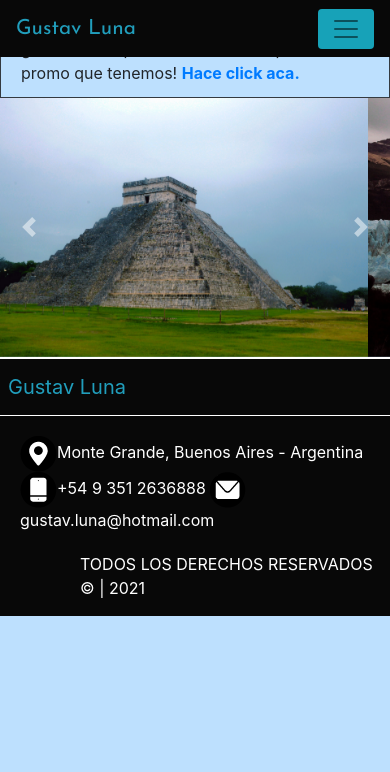
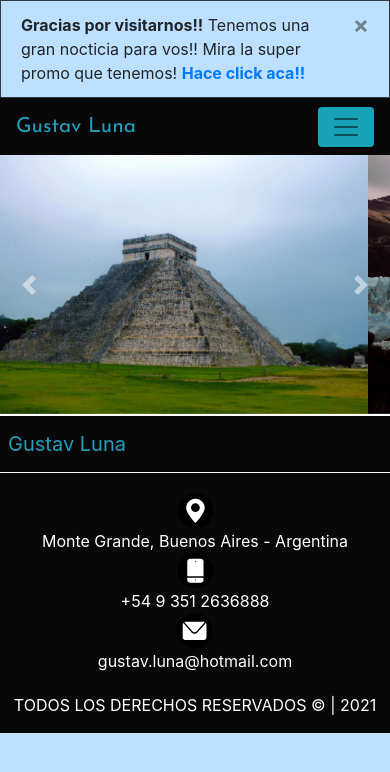
Before and after one commit to GustavLuna/Clase15, a website: page index.html in a window 390 px wide. Drawn offline with nearby package versions, Linux system fonts and the light colour scheme.

Commit message:
cambiando foto

```diff
--- a/index.html
+++ b/index.html
@@ -23,7 +23,7 @@
     <!-- Alerta -->
     <div class="alert alert-info-warning alert-dismissible fade show border border-dark rounded-0 rounded-lg mb-0" role="alert">
         <strong>Gracias por visitarnos!!</strong> Tenemos una gran nocticia para vos!! Mira la super promo que tenemos!
-        <a href="servicios.html" class="alert-link">Hace click aca.</a>
+        <a href="servicios.html" class="alert-link">Hace click aca!!</a>
         <button type="button" class="close" data-dismiss="alert" aria-label="Close">
           <span aria-hidden="true">&times;</span>
       </button>
@@ -31,7 +31,7 @@
 
   <!-- Header -->
   <div class="Header">
-    <nav class="navbar fixed-top navbar-expand-lg Header__navbar">
+    <nav class="navbar navbar-expand-lg Header__navbar">
         <a class="navbar-brand" href="index.html">Gustav Luna</a>
         <button class="navbar-toggler navbar-light bg-info" type="button" data-toggle="collapse" data-target="#navbarNavDropdown" aria-controls="navbarNavDropdown" aria-expanded="false" aria-label="Toggle navigation">
             <span class="navbar-toggler-icon"></span>
--- a/scss/_main.scss
+++ b/scss/_main.scss
@@ -87,25 +87,23 @@ body{
 				}
 			}
 
-			.mail img a{
+			.mail{
 				display:flex;
-				flex-direction:row;
-				justify-content:center;
+				align-items:center;
 			}
-
 			@media all and (max-width: 768px){
-				.mail p{
-					padding-left:1rem;
-					padding-top: 2rem;
+				.mail {
+					display:flex;
+					flex-direction:column;
 				}
 			}
-
 			.mail2{
 				display:flex;
 				justify-content:center;
 				color:white;
 				padding-left:5rem;
 			}
+
 			.mail2Recibe{
 				p{
 				display:flex;
@@ -124,8 +122,29 @@ body{
 				.card-body{
 					display:block;
 				}
+				.card-body img{
+					display:block;
+				}
 				.Redes{
 					display:none;
+				}
+				.mail2{
+					padding-left:0rem;
+				}
+			}
+
+			@media (max-width: 1024px) {
+							.card-body{
+					display:block;
+				}
+				.card-body img{
+					display:block;
+				}
+				.Redes{
+					display:none;
+				}
+				.mail2{
+					padding-left:0rem;
 				}
 			}
 			@mixin font{
```
Also changed, not shown: eventos.html (+1 -1 lines), formularios.html (+1 -0 lines), css/estilos.css, media/camilavertical.jpg (added), media/camivertical.JPG (deleted).
